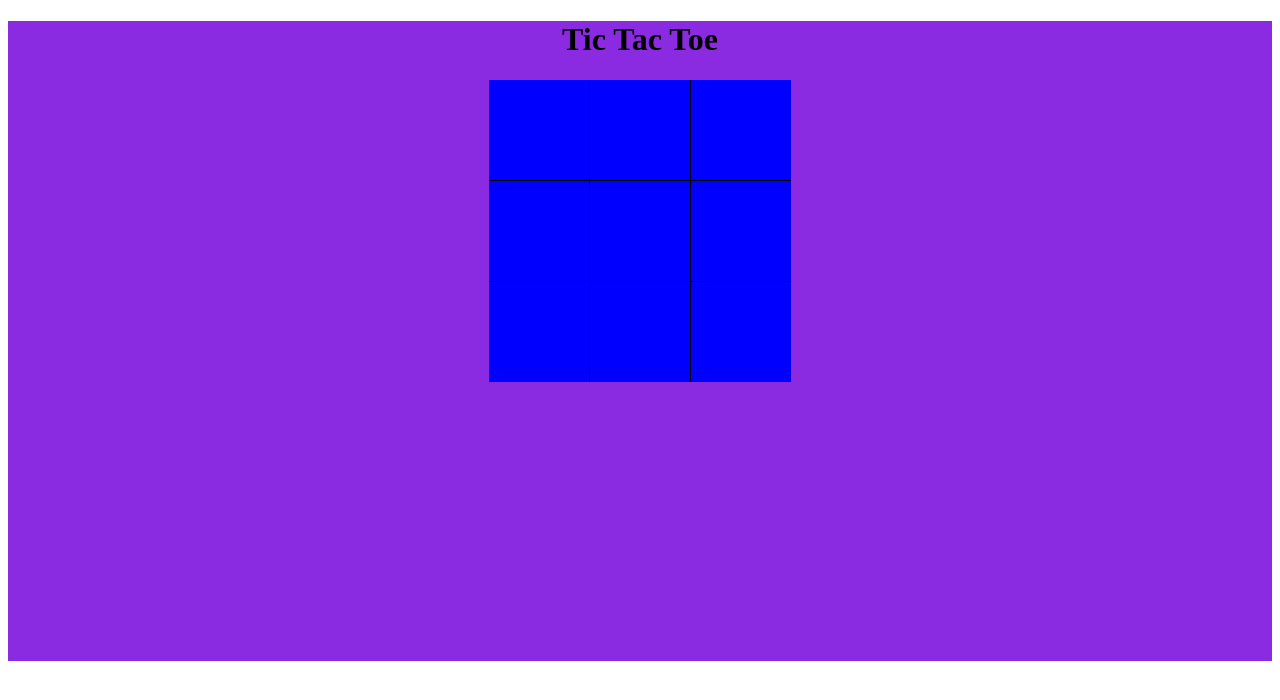
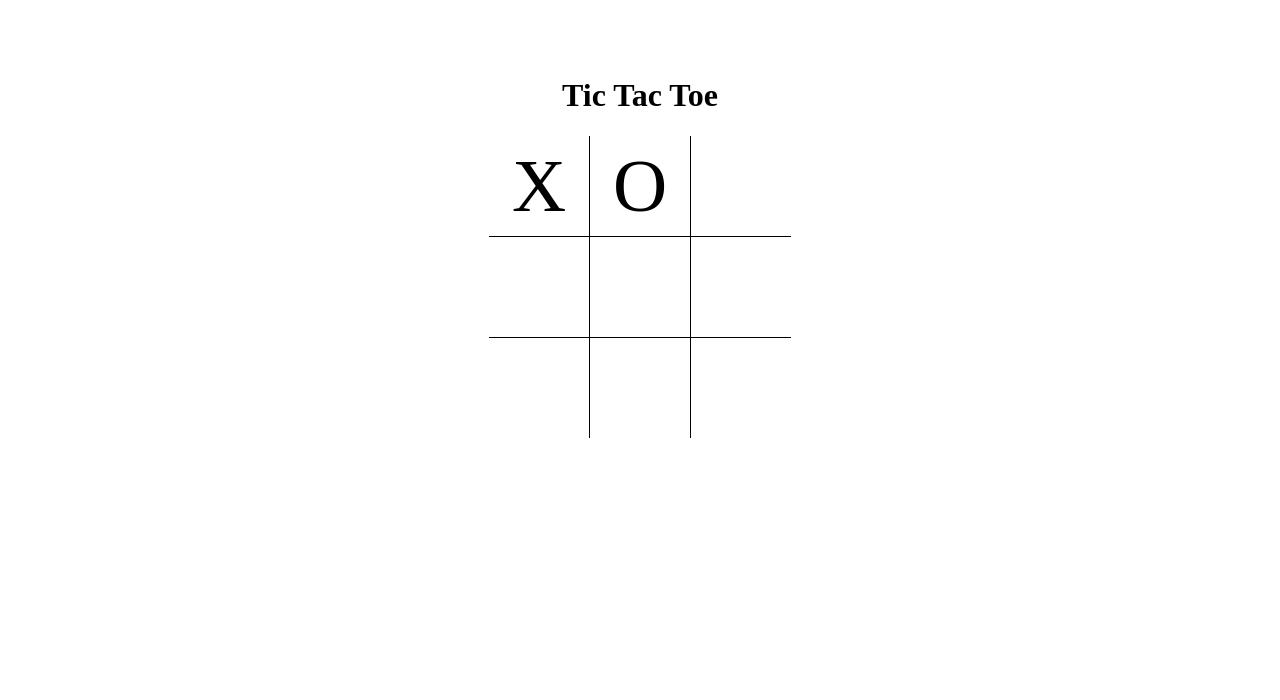
Before and after one commit to wtsockwell/TicTacToe-Board, a plain HTML site: page index.html in a window 1280 px wide. Drawn offline with Linux system fonts and the light colour scheme.

Commit message:
Added the start to the JS file and began interactivity

```diff
--- /dev/null
+++ b/app.js
@@ -0,0 +1,9 @@
+let cells = document.querySelectorAll(".row>div");
+
+for (let i = 0; i < cells.length; i ++) {
+    cells[i].addEventListener("click", cellClicked)
+}
+
+function cellClicked() {
+    event.target.textContent = "x"
+}
--- a/index.html
+++ b/index.html
@@ -10,8 +10,8 @@
     <div id="board">
         <h1>Tic Tac Toe</h1>
         <div class="row">
-            <div class="top left"></div>
-            <div class="top middle"></div>
+            <div class="top left">X</div>
+            <div class="top middle">O</div>
             <div class="top right"></div>
         </div>
         <div class="row">
@@ -25,5 +25,7 @@
             <div class="bot right"></div>
         </div>
     </div>
+
+    <script src="app.js"></script>
 </body>
 </html>
--- a/style.css
+++ b/style.css
@@ -1,17 +1,17 @@
 
 /*added VH because the board was less than the tic tac to board size*/
 #board{
-    padding: 3m 0;
+    padding-top: 3em;
     text-align: center;
-    background-color: blueviolet;
     height: 80vh;
 }
 .row > div{
     float: left;
     height: 100px;
     width: 100px;
-    background-color: blue;
     cursor: pointer;
+    line-height: 100px;
+    font-size: 75px;
 }
 .row{
     clear: both;
```
